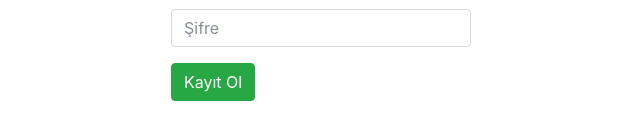
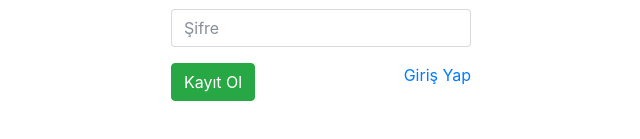
Before and after one commit to veysel/taptaplink, an Angular app: page /register in a window 1280 px wide. Shown: the part 329-468 px from the top of the page, without its empty margins (319-959 px from the left). Built offline with nearby package versions, Linux system fonts and the light colour scheme.

Commit message:
Login button added

```diff
--- a/src/app/Register/register.component.ts
+++ b/src/app/Register/register.component.ts
@@ -72,4 +72,8 @@ export class RegisterComponent {
         });
 
     }
+
+    public LoginButtonClick() {
+        this._router.navigate(["/login"]);
+    }
 }
--- a/src/app/Register/register.template.html
+++ b/src/app/Register/register.template.html
@@ -20,5 +20,6 @@
                 placeholder="Şifre">
         </div>
         <button (click)="SaveButtonClick()" type="button" class="btn btn-success">Kayıt Ol</button>
+        <a class="float-right" href="javascript:void" (click)="LoginButtonClick()">Giriş Yap</a>
     </form>
 </div>
```
